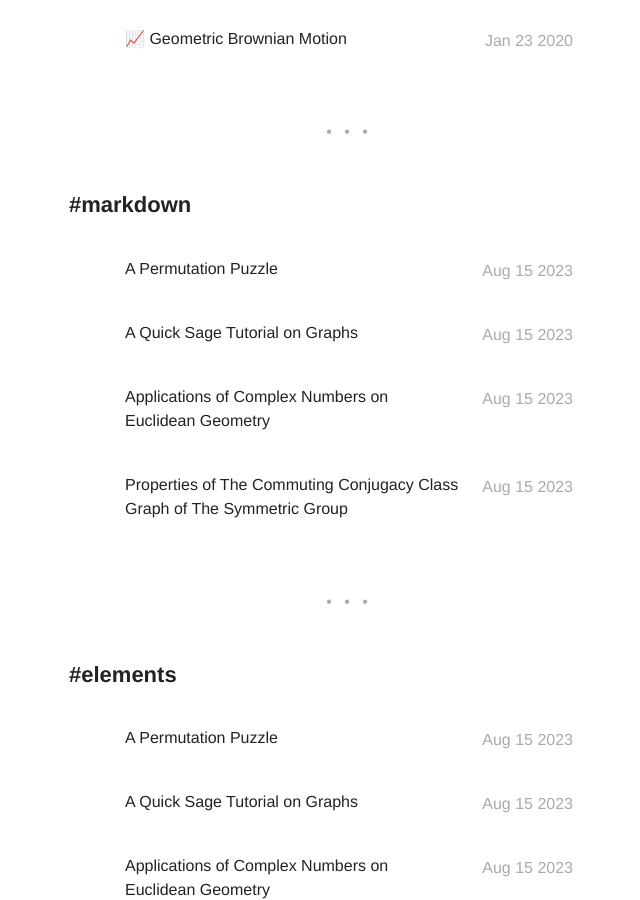
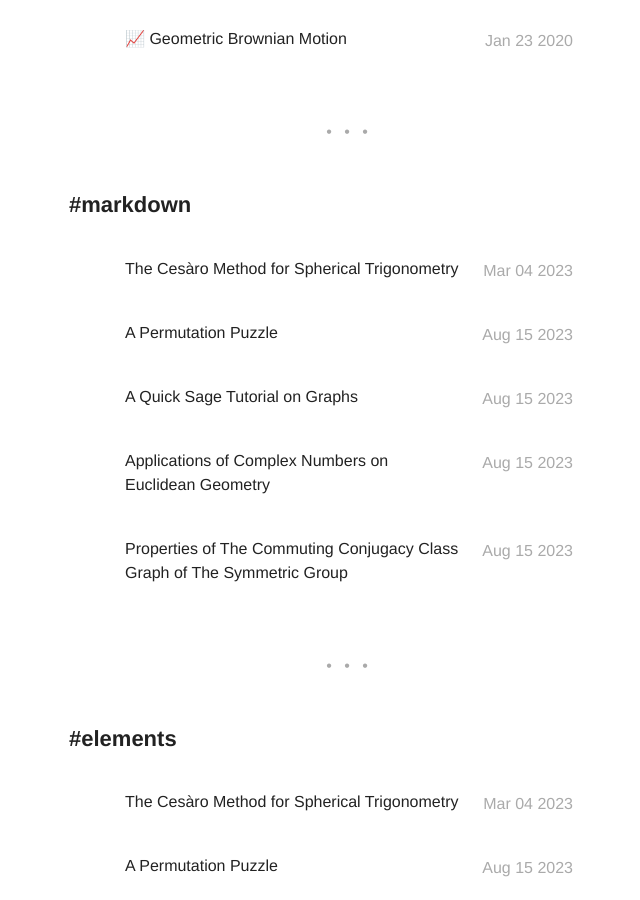
Before and after one commit to dodoturkoz/dodoturkoz.github.io, a Jekyll site: the page built from tags.html, in a window 1280 px wide and 900 px high, scrolled down 910 px. Shown: the whole window, without its empty margins (291-931 px from the left). Built offline with Jekyll 4.4.1, drawn with Linux system fonts in a browser that asks for light colours; nearby versions of some CDN libraries; a file with an impossible date is left out.

Commit message:
Update 1913-01-01-spherical-geo.markdown

```diff
--- a/_posts/1913-01-01-spherical-geo.markdown
+++ b/_posts/1913-01-01-spherical-geo.markdown
@@ -1,7 +1,7 @@
 ---
 title: "The Cesàro Method for Spherical Trigonometry"
 layout: post
-date: 2023-03
+date: 2023-03-04 22:22
 image: /assets/images/markdown.jpg
 headerImage: false
 tag:
```
